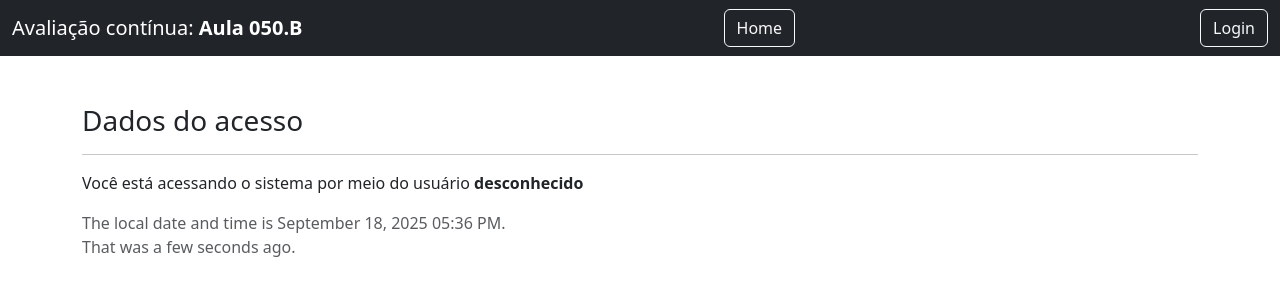
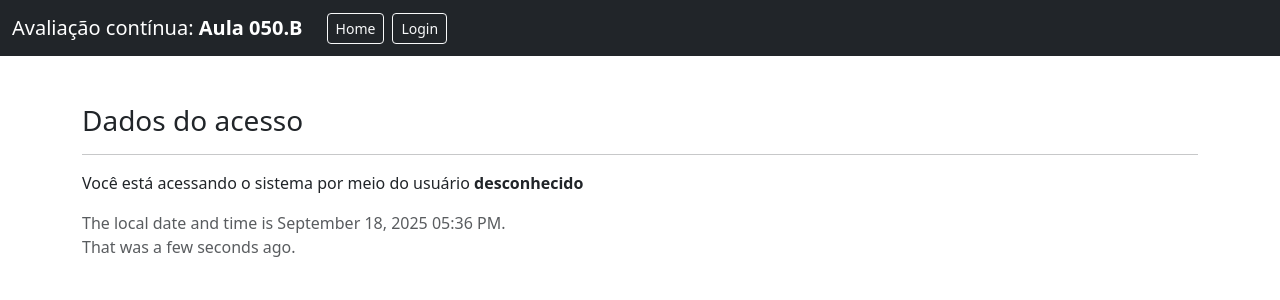
Before and after one commit to SorayaGomesS/Semana06.FormulariosWeb, a Flask app: page /acesso in a window 1280 px wide. Shown: the top 300 px of the page. Run offline with Flask 3, Linux system fonts and the light colour scheme.

Commit message:
Update acesso.html

```diff
--- a/templates/acesso.html
+++ b/templates/acesso.html
@@ -6,13 +6,16 @@
     <link href="https://cdn.jsdelivr.net/npm/bootstrap@5.3.0/dist/css/bootstrap.min.css" rel="stylesheet">
 </head>
 <body>
-    <nav class="navbar navbar-dark bg-dark">
-        <div class="container-fluid d-flex align-items-center">
+<nav class="navbar navbar-dark bg-dark">
+    <div class="container-fluid">
+        <div class="d-flex align-items-center gap-2">
             <a href="/" class="navbar-brand text-white">Avaliação contínua: <b>Aula 050.B</b></a>
-            <a href="/" class="btn btn-outline-light ms-2">Home</a>
-            <a href="/login" class="btn btn-outline-light ms-2">Login</a>
+            <a href="/" class="btn btn-outline-light btn-sm">Home</a>
+            <a href="/login" class="btn btn-outline-light btn-sm">Login</a>
         </div>
-    </nav>
+    </div>
+</nav>
+
 
     <div class="container mt-5">
         <h3>Dados do acesso</h3>
```
